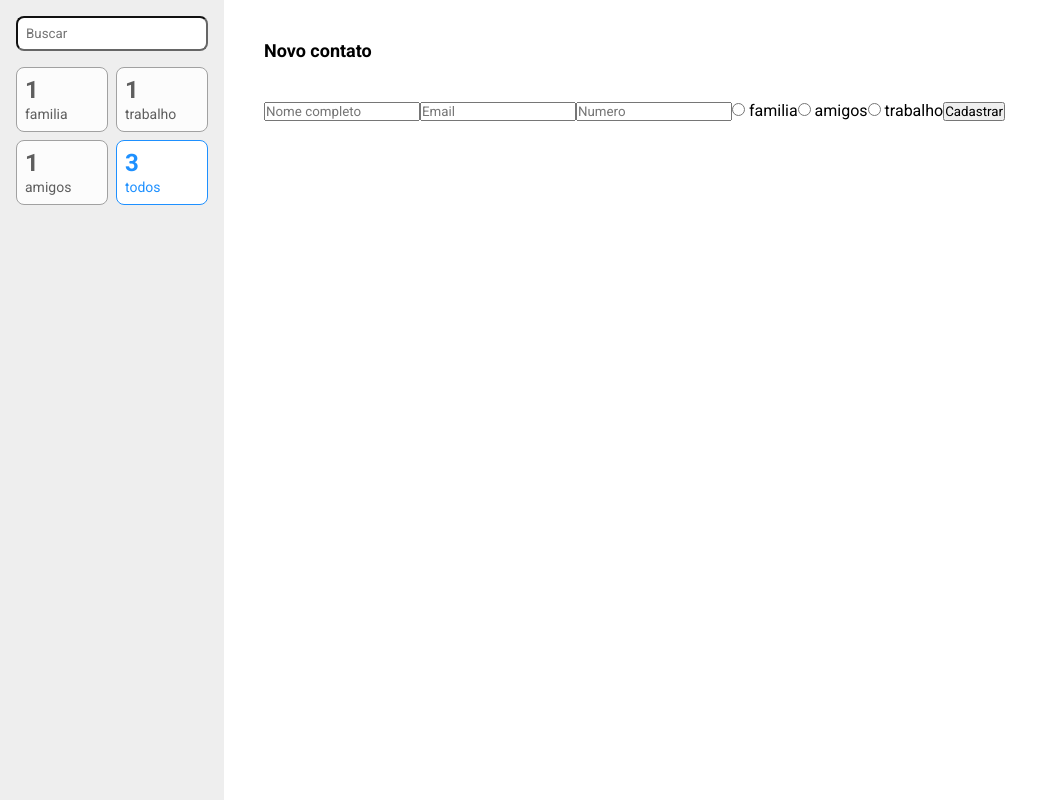
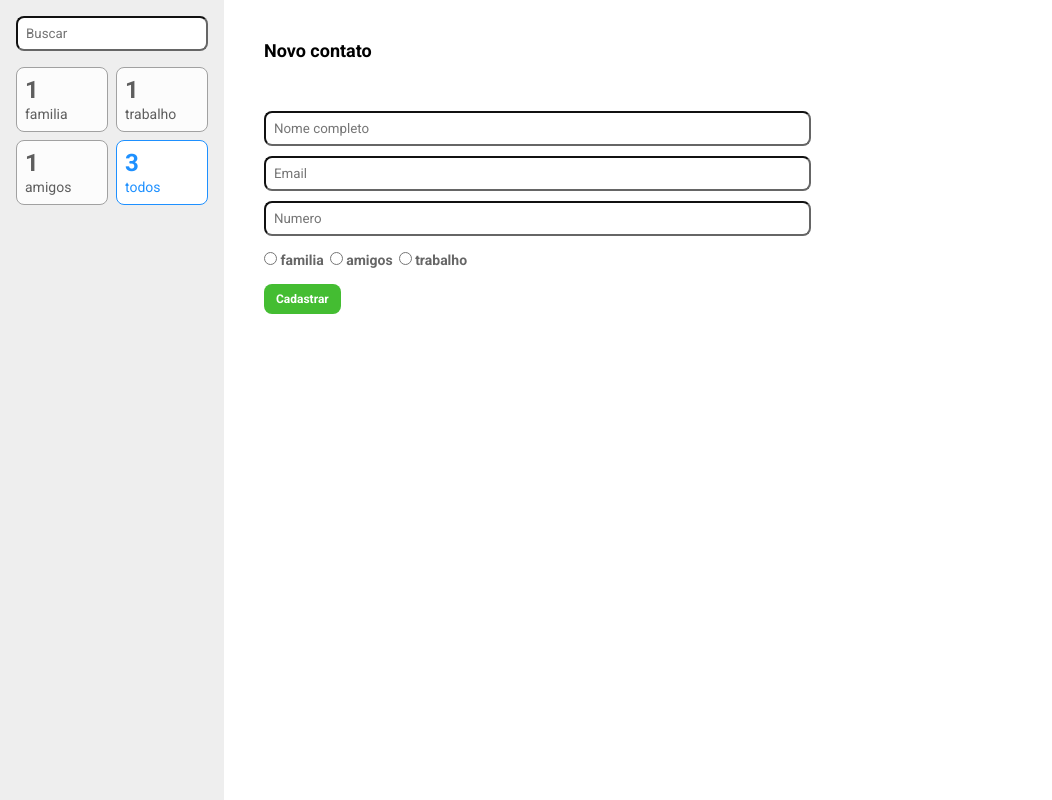
Before and after one commit to arildohp/lista_de_contatos, a React (Create React App) app: page /novo in a window 1280 px wide. Shown: the whole page, without its empty margins (0-1052 px from the left). Built offline with nearby package versions, Linux system fonts and the light colour scheme.

Commit message:
criando um novo contato

```diff
--- a/src/Container/BarraLateral/index.tsx
+++ b/src/Container/BarraLateral/index.tsx
@@ -5,6 +5,7 @@ import * as S from './styles'
 import { useSelector } from 'react-redux'
 import { RootReducer } from '../../store'
 import { alteraTermo } from '../../store/reducers/filtro'
+import { Campo } from '../../styles'
 
 const BarraLateral = () => {
   const dispatch = useDispatch()
@@ -13,7 +14,7 @@ const BarraLateral = () => {
   return (
     <S.Aside>
       <div>
-        <S.Campo
+        <Campo
           type="text"
           placeholder="Buscar"
           value={termo}
--- a/src/Container/BarraLateral/styles.ts
+++ b/src/Container/BarraLateral/styles.ts
@@ -12,11 +12,3 @@ export const Filtros = styled.div`
   grid-gap: 8px;
   margin-top: 16px;
 `
-export const Campo = styled.input`
-  padding: 8px;
-  background-color: #fff;
-  border-radius: 8px;
-  color: #666666;
-  border-color: #666666;
-  width: 100%;
-`
--- a/src/Container/Formulario/index.tsx
+++ b/src/Container/Formulario/index.tsx
@@ -1,21 +1,76 @@
-import { MainContainer, Titulo } from '../../styles'
+import { useState } from 'react'
+import { useDispatch } from 'react-redux'
 
-const Formulario = () => (
+import { BotaoSalvar, MainContainer, Titulo } from '../../styles'
+import { Form, Contato, SCampo } from './styles'
+import { label } from '../../components/FiltroCard/styles'
+
+const Formulario = () => {
+  const dispatch = useDispatch()
+  const [nome, setNome] = useState('')
+  const [email, setEmail] = useState('')
+  const [nContato, setNContato] = useState('')
+  const [familia, setFamilia] = useState('')
+  const [amigos, setAmigos] = useState('')
+  const [trabalho, setTrabalho] = useState('')
+
+  return (
     <MainContainer>
       <Titulo>Novo contato</Titulo>
-    <form>
-      <input type="text" placeholder="Nome completo" />
-      <input type="text" placeholder="Email" />
-      <input type="number" placeholder="Numero" />
-      <input name="contato" type="radio" id="familia" /> {''}
+      <Form>
+        <SCampo
+          value={nome}
+          onChange={({ target }) => setNome(target.value)}
+          type="text"
+          placeholder="Nome completo"
+        />
+        <SCampo
+          value={email}
+          onChange={({ target }) => setEmail(target.value)}
+          as="input"
+          type="email"
+          placeholder="Email"
+        />
+        <SCampo
+          value={nContato}
+          onChange={({ target }) => setNContato(target.value)}
+          as="input"
+          type="number"
+          placeholder="Numero"
+        />
+        <Contato>
+          <input
+            value={familia}
+            onChange={({ target }) => setFamilia(target.value)}
+            name="contato"
+            type="radio"
+            id="familia"
+          />{' '}
+          {''}
           <label htmlFor="familia">familia</label>
-      <input name="contato" type="radio" id="amigos" /> {''}
+          <input
+            value={amigos}
+            onChange={({ target }) => setAmigos(target.value)}
+            name="contato"
+            type="radio"
+            id="amigos"
+          />{' '}
+          {''}
           <label htmlFor="amigos">amigos</label>
-      <input name="contato" type="radio" id="trabalho" /> {''}
+          <input
+            value={trabalho}
+            onChange={({ target }) => setTrabalho(target.value)}
+            name="contato"
+            type="radio"
+            id="trabalho"
+          />{' '}
+          {''}
           <label htmlFor="trabalho">trabalho</label>
-      <button type="submit">Cadastrar</button>
-    </form>
+        </Contato>
+        <BotaoSalvar type="submit">Cadastrar</BotaoSalvar>
+      </Form>
     </MainContainer>
   )
+}
 
 export default Formulario
--- /dev/null
+++ b/src/Container/Formulario/styles.ts
@@ -0,0 +1,25 @@
+import styled from 'styled-components'
+
+export const Form = styled.form`
+  max-width: 547px;
+  width: 100%;
+  font-weight: bold;
+  font-size: 14px;
+  color: #666;
+`
+export const Contato = styled.div`
+  margin: 16px 0;
+
+  label {
+    margin-right: 6px;
+  }
+`
+export const SCampo = styled.input`
+  padding: 8px;
+  background-color: #fff;
+  border-radius: 8px;
+  color: #666666;
+  border-color: #666666;
+  width: 100%;
+  margin-top: 10px;
+`
--- a/src/components/Contato/index.tsx
+++ b/src/components/Contato/index.tsx
@@ -5,6 +5,7 @@ import * as S from './styles'
 
 import { remover, editar } from '../../store/reducers/contatos'
 import ContatoClass from '../../models/Contato'
+import { BotaoSalvar } from '../../styles'
 
 type Props = ContatoClass
 
@@ -81,7 +82,7 @@ const Contato = ({
       <S.BarraAcoes>
         {estaEditando ? (
           <>
-            <S.BotaoSalvar
+            <BotaoSalvar
               onClick={() => {
                 dispatch(
                   editar({
@@ -96,7 +97,7 @@ const Contato = ({
               }}
             >
               Salvar
-            </S.BotaoSalvar>
+            </BotaoSalvar>
             <S.BotaoCancelarRemover onClick={cancelarEdiçao}>
               Cancelar
             </S.BotaoCancelarRemover>
--- a/src/components/Contato/styles.ts
+++ b/src/components/Contato/styles.ts
@@ -67,9 +67,6 @@ export const Botao = styled.button`
   border-radius: 8px;
   margin-right: 8px;
 `
-export const BotaoSalvar = styled(Botao)`
-  background-color: ${variaveis.verde};
-`
 
 export const BotaoCancelarRemover = styled(Botao)`
   background-color: ${variaveis.vermelho};
--- a/src/store/reducers/contatos.ts
+++ b/src/store/reducers/contatos.ts
@@ -48,6 +48,18 @@ const contatosSlice = createSlice({
       if (indexDoContato >= 0) {
         state.itens[indexDoContato] = action.payload
       }
+    },
+    cadastrar: (state, action: PayloadAction<Contato>) => {
+      const contatoJaExiste = state.itens.find(
+        (contato) =>
+          contato.nome.toLowerCase() === action.payload.nome.toLowerCase()
+      )
+
+      if (contatoJaExiste) {
+        alert('já existe um contato com este nome')
+      } else {
+        state.itens.push(action.payload)
+      }
     }
   }
 })
--- a/src/styles/index.ts
+++ b/src/styles/index.ts
@@ -1,4 +1,6 @@
 import styled, { createGlobalStyle } from 'styled-components'
+import variaveis from './variaveis'
+import { Botao } from '../components/Contato/styles'
 
 const EstiloGlobal = createGlobalStyle`
   *{
@@ -26,4 +28,16 @@ export const Titulo = styled.h2`
   font-size: 18px;
   font-weight: bold;
 `
+export const Campo = styled.input`
+  padding: 8px;
+  background-color: #fff;
+  border-radius: 8px;
+  color: #666666;
+  border-color: #666666;
+  width: 100%;
+`
+
+export const BotaoSalvar = styled(Botao)`
+  background-color: ${variaveis.verde};
+`
 export default EstiloGlobal
```
Lines whose indentation alone changed are shown as unchanged.
